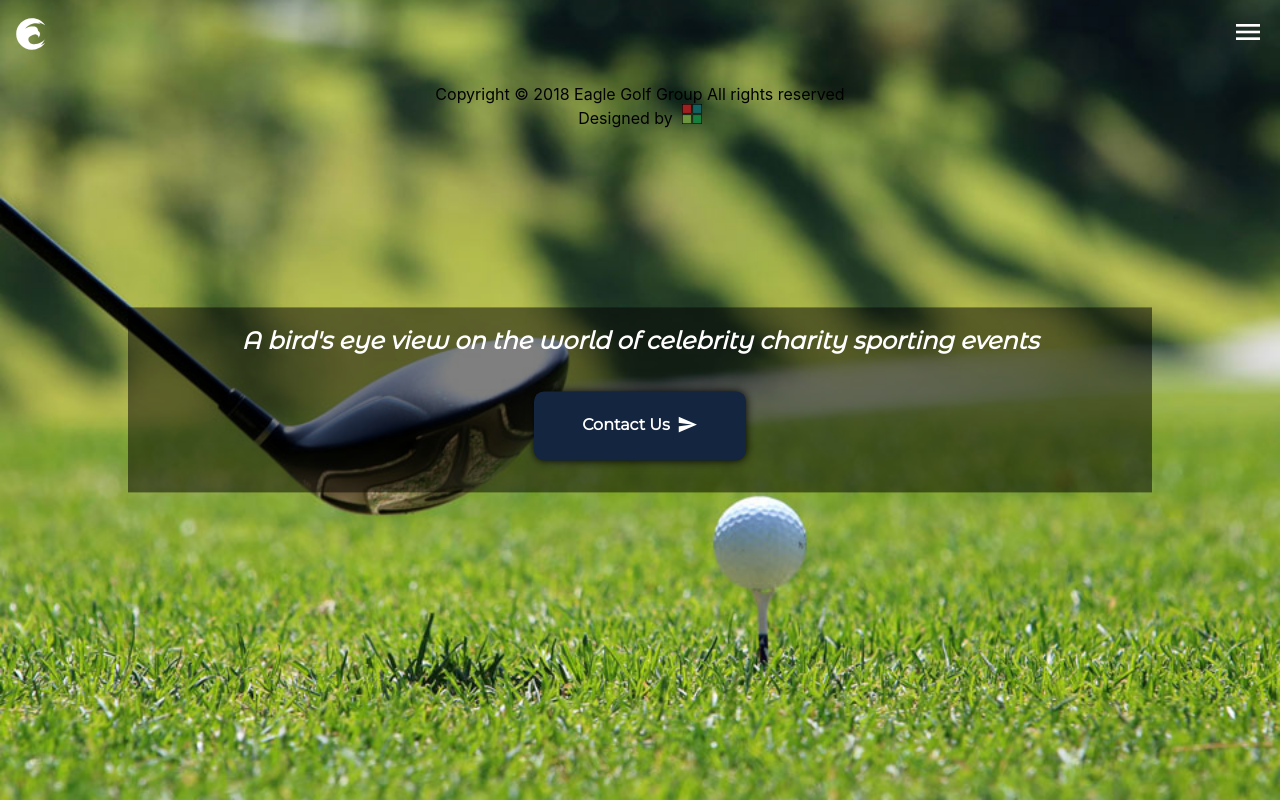
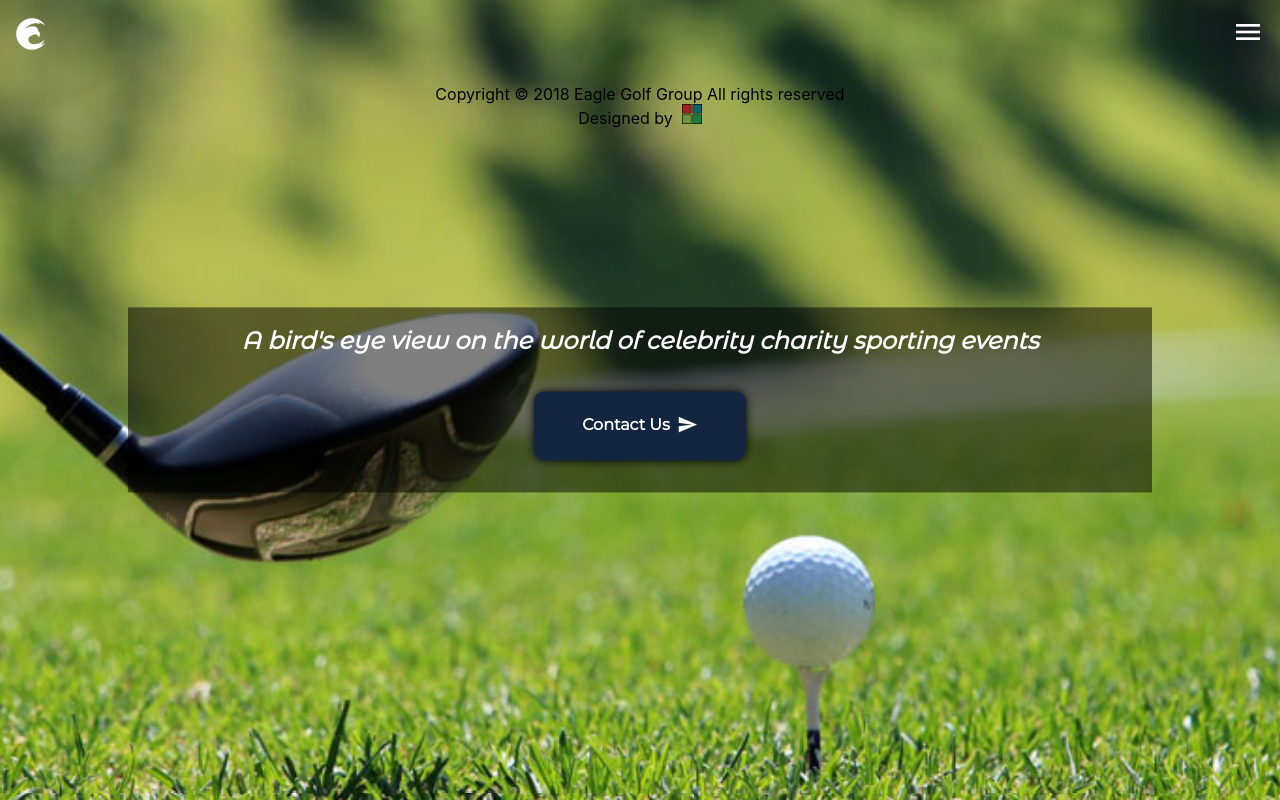
Before and after one commit to annaszalkiewicz/eaglegolfgroup, a React (Create React App) app: page / in a window 1280 px wide. Shown: the top 800 px of the page. Built offline with nearby package versions, Linux system fonts and the light colour scheme.

Commit message:
Add animation to background-image

```diff
--- a/src/css/_index.scss
+++ b/src/css/_index.scss
@@ -27,11 +27,23 @@ html, body, #root, .App {
   overflow-x: hidden;
 }
 
-body {
+.slider-container {
   background-image: url('../img/golf-carousel-640.jpg');
   background-size: cover;
   background-position: center;
   background-repeat: no-repeat;
+  animation-name: scale;
+  animation-duration: 20s;
+  animation-iteration-count: infinite;
+}
+
+@keyframes scale {
+  0% {
+    transform: scale(1);
+  }
+  100% {
+    transform: scale(2);
+  }
 }
 
 code {
```
